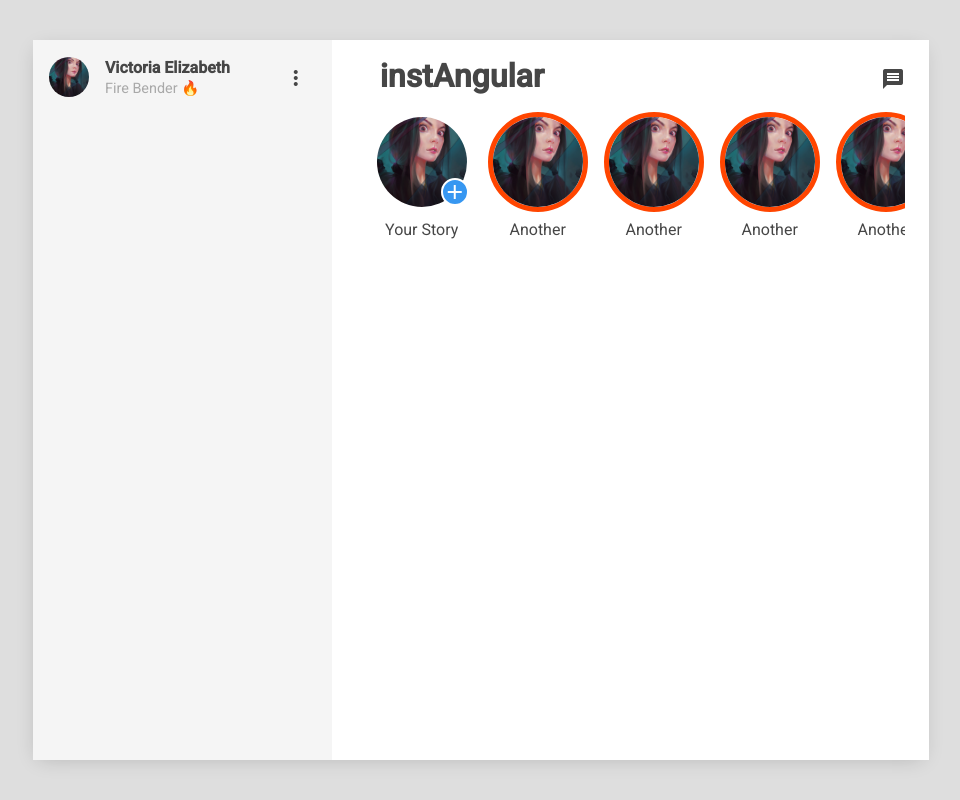
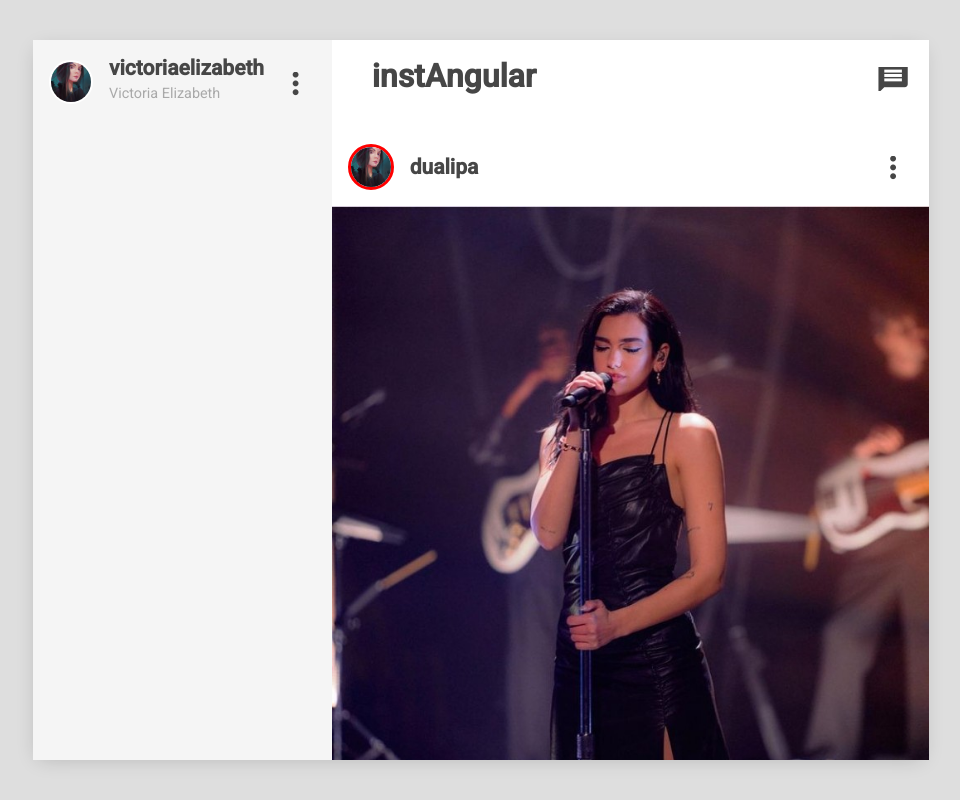
Before and after one commit to radvil/instangular, an Angular app in the folder angular-client/: page / in a window 1280 px wide. Shown: the whole page, without its empty margins (159-1119 px from the left). Built offline with nearby package versions, Linux system fonts and the light colour scheme.

Commit message:
🤟 Add post item feed

```diff
--- a/angular-client/src/app/app.component.html
+++ b/angular-client/src/app/app.component.html
@@ -4,12 +4,10 @@
     <div class="sidebar">
       <div class="sidebar__header">
         <div class="sidebar__header__user">
-          <button mat-icon-button>
-            <mat-icon><img src="assets/images/portrait.jpg" alt="avatar"></mat-icon>
-          </button>
+          <img src="assets/images/portrait.jpg" width="40" height="40" alt="avatar">
           <div class="meta">
-            <h4>Victoria Elizabeth</h4>
-            <p>Fire Bender 🔥</p>
+            <h4>victoriaelizabeth</h4>
+            <p>Victoria Elizabeth</p>
           </div>
         </div>
         <button mat-icon-button class="sidebar__header_options">
@@ -29,41 +27,79 @@
       </div>
 
       <!-- content story -->
-      <ul class="content__story-list">
+      <!-- <ul class="content__stories">
         <li class="story--list-item">
           <img src="assets/images/portrait.jpg" alt="story_user" />
-          <mat-icon>add</mat-icon>
+          <mat-icon class="pointer">add</mat-icon>
           <div class="title">Your Story</div>
         </li>
         <li class="story--list-item">
-          <img src="assets/images/portrait.jpg" alt="story_user" />
+          <img src="assets/images/portrait.jpg" class="pointer" alt="story_user" />
           <div class="title">Another</div>
         </li>
         <li class="story--list-item">
-          <img src="assets/images/portrait.jpg" alt="story_user" />
+          <img src="assets/images/portrait.jpg" class="pointer" alt="story_user" />
           <div class="title">Another</div>
         </li>
         <li class="story--list-item">
-          <img src="assets/images/portrait.jpg" alt="story_user" />
+          <img src="assets/images/portrait.jpg" class="pointer" alt="story_user" />
           <div class="title">Another</div>
         </li>
         <li class="story--list-item">
-          <img src="assets/images/portrait.jpg" alt="story_user" />
+          <img src="assets/images/portrait.jpg" class="pointer" alt="story_user" />
           <div class="title">Another</div>
         </li>
         <li class="story--list-item">
-          <img src="assets/images/portrait.jpg" alt="story_user" />
+          <img src="assets/images/portrait.jpg" class="pointer" alt="story_user" />
           <div class="title">Another</div>
         </li>
         <li class="story--list-item">
-          <img src="assets/images/portrait.jpg" alt="story_user" />
+          <img src="assets/images/portrait.jpg" class="pointer" alt="story_user" />
           <div class="title">Another</div>
         </li>
         <li class="story--list-item">
-          <img src="assets/images/portrait.jpg" alt="story_user" />
+          <img src="assets/images/portrait.jpg" class="pointer" alt="story_user" />
           <div class="title">Another</div>
         </li>
-      </ul>
+      </ul> -->
+
+      <!-- post list -->
+      <div class="content__posts">
+        <div class="post--item">
+          <div class="post--item-header">
+            <img src="assets/images/portrait.jpg" class="pointer" alt="author image" height="40" width="40" />
+            <a href="#">dualipa</a>
+            <div class="fx-spacer"></div>
+            <button mat-icon-button>
+              <mat-icon>more_vert</mat-icon>
+            </button>
+          </div>
+          <div class="post--item-image">
+            <img src="assets/images/post.jpeg" height="720" width="720" alt="post" />
+          </div>
+          <div class="post--item-buttons">
+            <button mat-icon-button><mat-icon>favorite</mat-icon></button>
+            <button mat-icon-button><mat-icon>message</mat-icon></button>
+            <button mat-icon-button><mat-icon>share</mat-icon></button>
+            <div class="fx-spacer"></div>
+            <button mat-icon-button><mat-icon>save</mat-icon></button>
+          </div>
+          <div class="post--item-likes">
+            <p>Liked by <b>davidbradley6</b> and <b>millions of others</b></p>
+          </div>
+          <div class="post--item-description">
+            <p>
+              <b>dualipa</b>&nbsp;
+              Pandora Live Concert ❤ thank you for watching! Bts shot by <span class="mention">@nixielevinson</span>
+            </p>
+          </div>
+          <p class="view-comments">View all 1,343 comments</p>
+          <div class="add-comment">
+            <img src="assets/images/portrait.jpg" height="40" width="40" alt="username" />
+            <p>Add a comment...</p>
+          </div>
+        </div>
+      </div>
 
     </div>
   </div>
--- a/angular-client/src/app/app.component.scss
+++ b/angular-client/src/app/app.component.scss
@@ -1,3 +1,17 @@
+* {
+  a {
+    text-decoration: none;
+    font-weight: bold;
+    color: #464646;
+  }
+  .pointer {
+    cursor: pointer;
+  }
+  p {
+    line-height: 1.8rem;
+    margin: 0;
+  }
+}
 .App {
   display: flex;
   align-items: center;
@@ -5,6 +19,15 @@
   background-color: #dedede;
   height: 100vh;
   color: #464646;
+  font-size: 21px;
+  img {
+    background-color: #f5f5f5;
+  }
+  mat-icon {
+    font-size: 2.2rem;
+    height: unset !important;
+    width: unset !important;
+  }
 }
 
 .app__body {
@@ -32,7 +55,11 @@
   width: 100%;
   display: flex;
   align-items: center;
-
+  img {
+    object-fit: cover;
+    border-radius: 50%;
+    border: 2px solid white;
+  }
   .meta {
     margin-left: 1rem;
     h4 {
@@ -45,34 +72,31 @@
       color: #a9a9a9;
     }
   }
-
-  mat-icon {
-    width: 100%;
-    height: 100%;
-    display: flex;
-    align-items: center;
-    justify-content: center;
-
-    img {
-      height: 100%;
-      width: 100%;
-      object-fit: cover;
-      border-radius: 50%;
-      background-color: #f5f5f5;
-    }
-  }
 }
 
 .content {
   height: 100%;
   flex: 2;
   overflow-x: auto;
+  // hide scroll
+  overflow-y: auto;
+  -ms-overflow-style: none;
+  scrollbar-width: none;
+  &::-webkit-scrollbar {
+    display: none;
+  }
 }
 
 .content__header {
   display: flex;
   justify-content: space-between;
   align-items: center;
+  position: sticky;
+  top: 0;
+  left: 0;
+  right: 0;
+  z-index: 2;
+  background-color: #fff;
   padding: 1rem;
 }
 
@@ -83,14 +107,13 @@
 }
 
 .logo--text {
-  margin-left: 2rem;
-  // margin-left: 18px;
+  margin-left: 1.5rem;
   cursor: pointer;
 }
 
-ul.content__story-list {
+ul.content__stories {
   margin: 0;
-  width: calc(2/3 * 70vw - 4rem);
+  width: calc(2 / 3 * 70vw - 4rem);
   list-style: none;
   display: flex;
   flex-direction: row;
@@ -112,13 +135,11 @@ li.story--list-item {
   align-items: center;
   margin-right: 1rem;
   img {
-    background-color: #f5f5f5;
     width: 90px;
     height: 90px;
     object-fit: cover;
     border-radius: 50%;
     border: 5px solid orangered;
-    cursor: pointer;
   }
   .title {
     text-align: center;
@@ -135,7 +156,6 @@ li.story--list-item {
       border: 5px solid white;
     }
     mat-icon {
-      cursor: pointer;
       position: absolute;
       top: 66px;
       right: 3px;
@@ -146,3 +166,71 @@ li.story--list-item {
     }
   }
 }
+
+/** post section **/
+.fx-spacer {
+  flex: auto;
+}
+.post--item {
+  margin-top: 1rem;
+}
+.post--item-header {
+  display: flex;
+  align-items: center;
+  padding: 1rem;
+  img {
+    object-fit: cover;
+    margin-right: 1rem;
+    border-radius: 50%;
+    border: 3px solid red;
+  }
+}
+.post--item-image {
+  img {
+    width: 100%;
+    height: 100%;
+    object-fit: cover;
+  }
+}
+.post--item-buttons {
+  display: flex;
+  margin: 1rem;
+  button {
+    margin-right: 1rem;
+    &:nth-last-child(1) {
+      margin-right: 0;
+    }
+  }
+}
+.post--item-likes,
+.post--item-description {
+  margin: 0 1rem;
+  b,
+  .mention {
+    cursor: pointer;
+  }
+}
+.post--item-description {
+  span.mention {
+    color: #3797f1;
+  }
+}
+p.view-comments {
+  cursor: pointer;
+  margin: 0 1rem;
+  color: #a9a9a9;
+}
+.add-comment {
+  margin: 1rem;
+  display: flex;
+  align-items: center;
+  img {
+    border-radius: 50%;
+    object-fit: cover;
+  }
+  p {
+    cursor: pointer;
+    margin-left: 1rem;
+    color: #a9a9a9;
+  }
+}
```
Also changed, not shown: angular-client/src/assets/images/post.jpeg (added).
